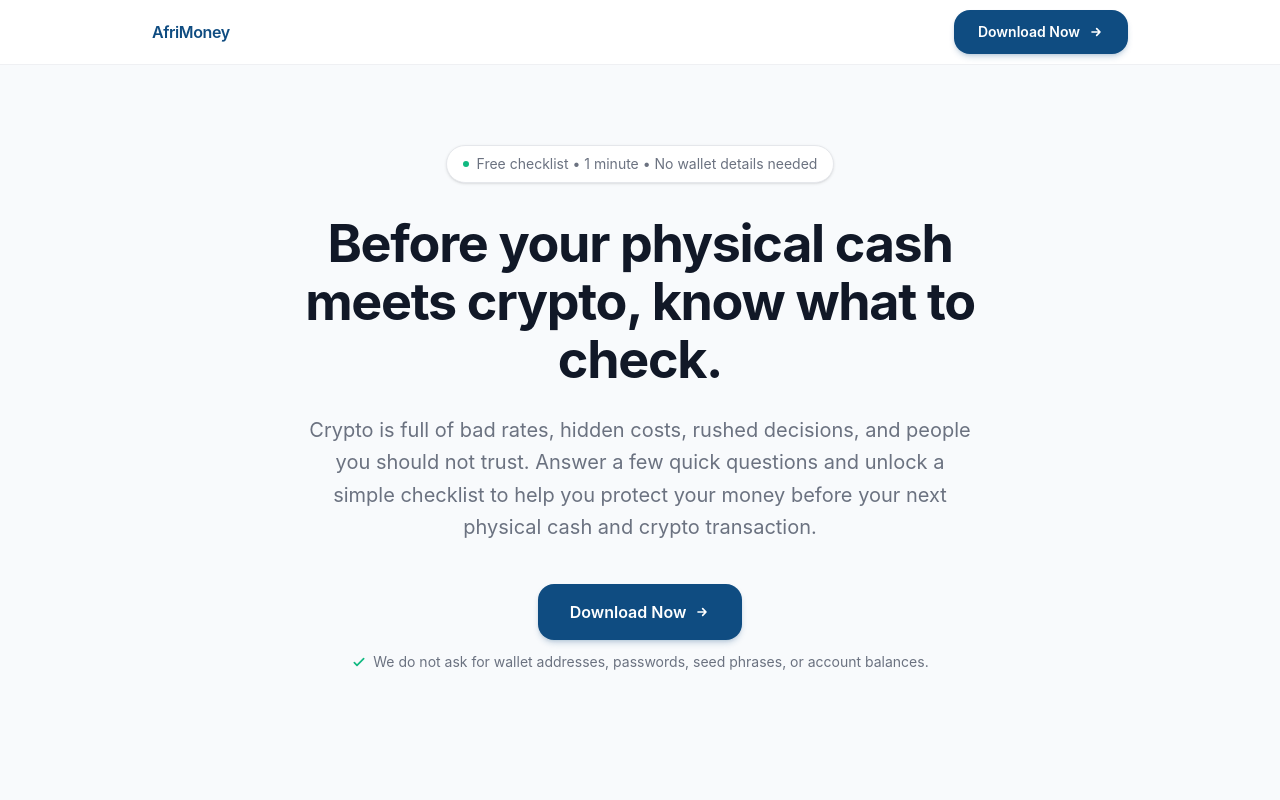
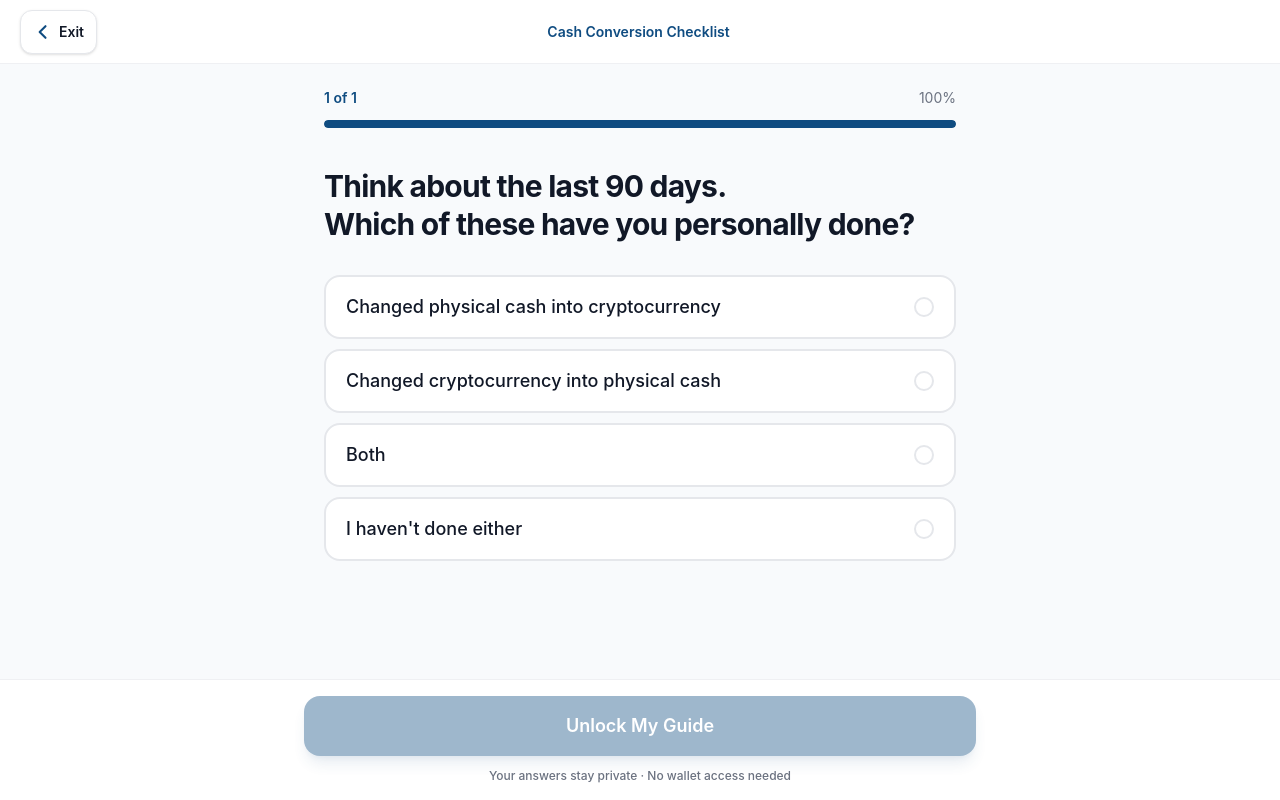
Before and after one commit to MCGYAN/insight-engine, a Next.js app: page / in a window 1280 px wide. Shown: the top 800 px of the page. Built offline with nearby package versions, Linux system fonts and the light colour scheme; a web font is replaced by a local one.

Commit message:
Remove landing/home page and start directly with survey
Co-authored-by: Cursor <cursoragent@cursor.com>

```diff
--- a/src/app/page.tsx
+++ b/src/app/page.tsx
@@ -1,5 +1,7 @@
-import { HomePage } from '@/components/HomePage'
+'use client'
+
+import { SurveyEngine } from '@/components/SurveyEngine'
 
 export default function Page() {
-  return <HomePage />
+  return <SurveyEngine />
 }
```
